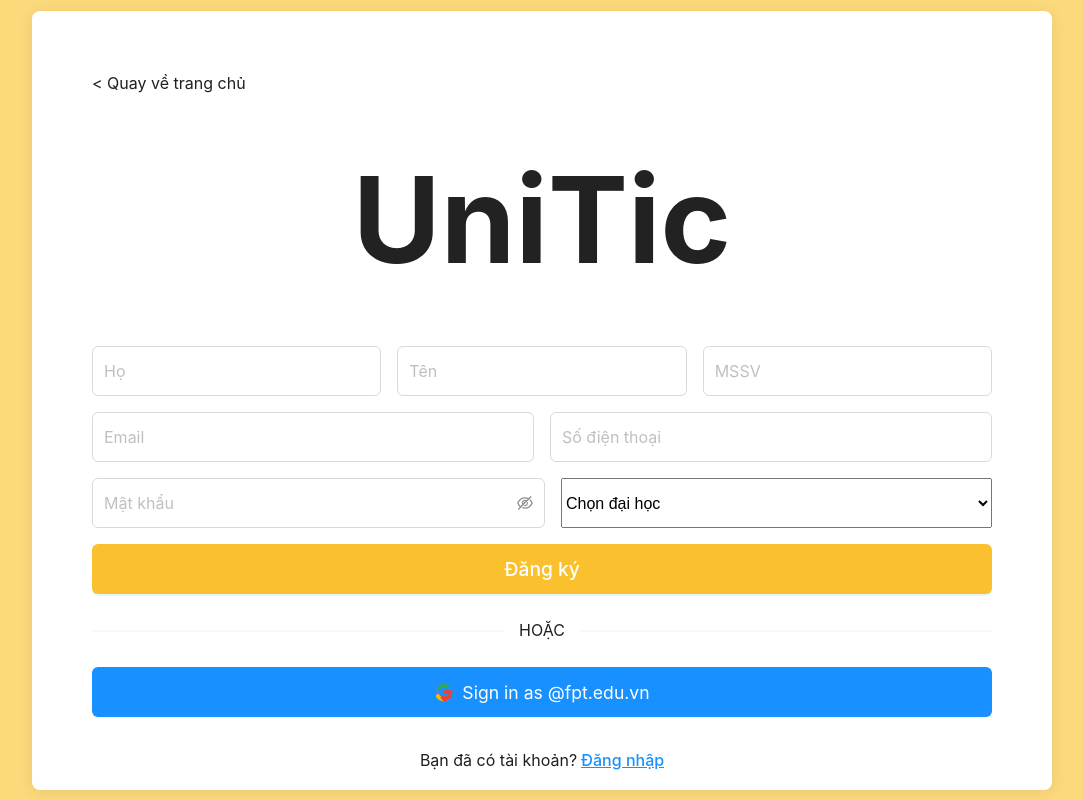
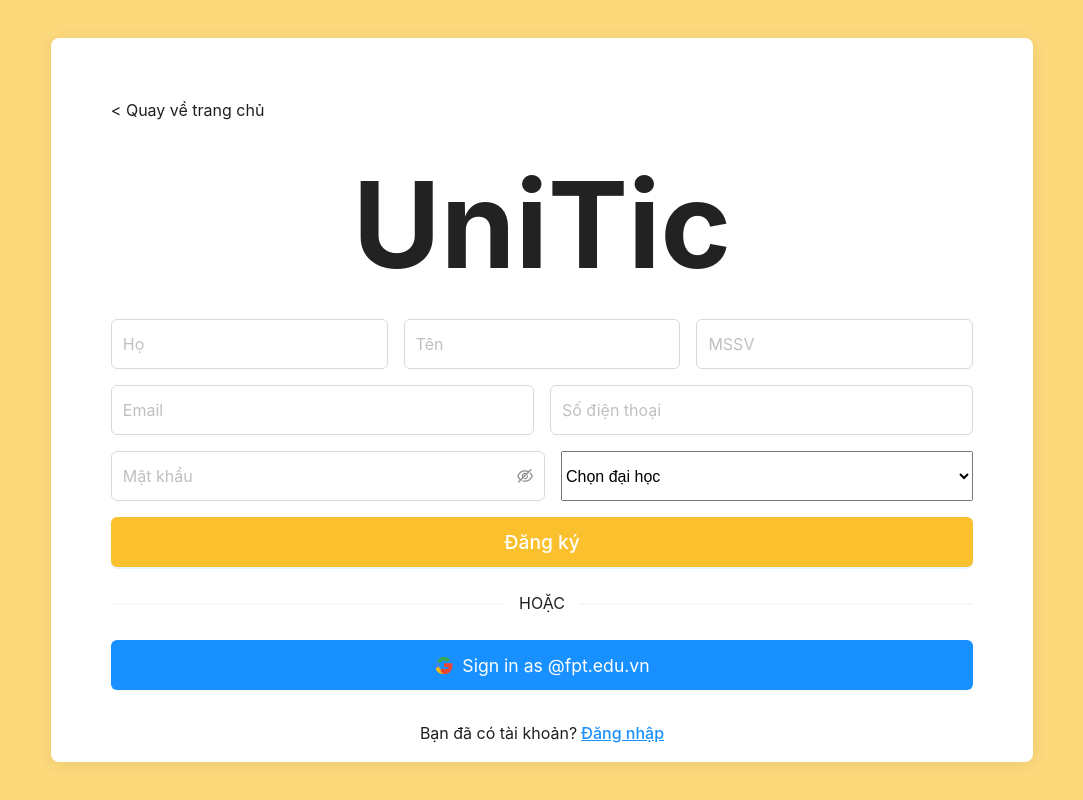
Before and after one commit to Lunadevvv/Unitic_FE, a React (Vite) app: page /signup in a window 1280 px wide. Shown: the whole page, without its empty margins (98-1181 px from the left). Built offline with nearby package versions, Linux system fonts and the light colour scheme.

Commit message:
modify formWrapper

```diff
--- a/src/assets/pages/signUp/signUp.module.css
+++ b/src/assets/pages/signUp/signUp.module.css
@@ -2,6 +2,11 @@
 
 html {
   font-size: 16px;
+  margin: 0;
+  padding: 0;
+  width: 100%;
+  height: 100%;
+  overflow-x: hidden;
 }
 
 .container {
@@ -23,12 +28,12 @@ html {
   box-shadow: 0 0.125rem 1rem rgba(0, 0, 0, 0.08);
   padding: 3.75rem 3.75rem 1rem 3.75rem;
   max-width: 56.25rem; /* 900px */
-  width: 100%;
+  width: 70%;
   min-width: 21.875rem; /* 350px */
 }
 
 .back {
-  margin-bottom: 1.875rem;
+  margin-bottom: 0.5rem;
   font-size: 1rem;
 }
 
@@ -43,7 +48,7 @@ html {
   color: #222;
   text-align: center;
   width: 100%;
-  margin-bottom: 2rem;
+  /* margin-bottom: 2rem; */
 }
 
 .row {
```
